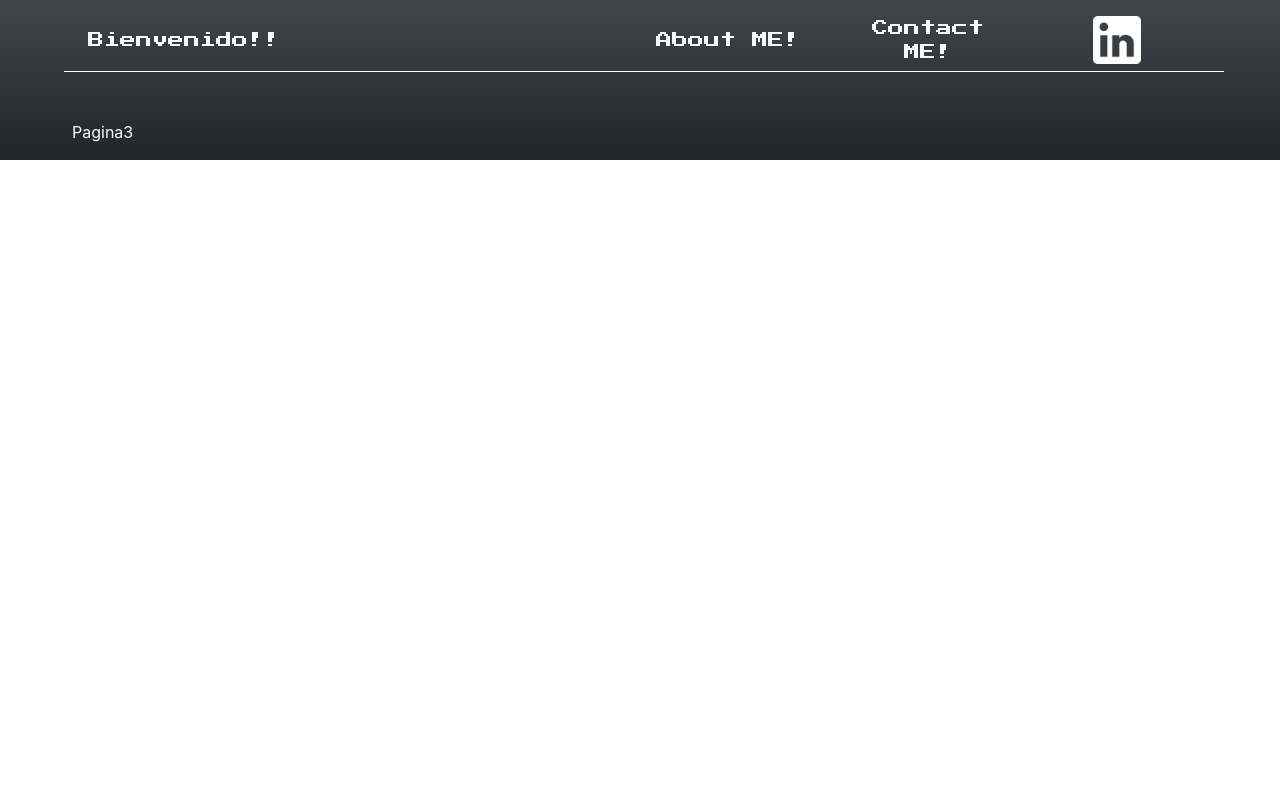
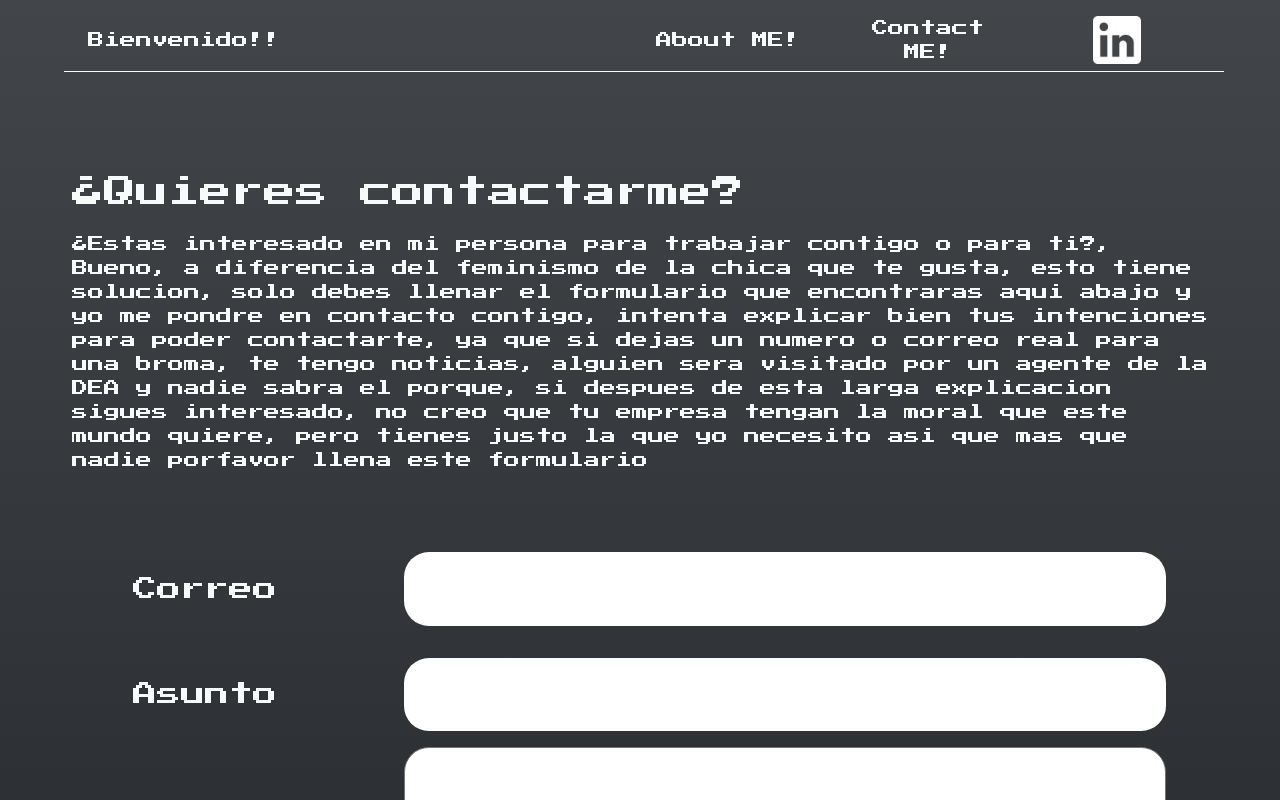
Before and after one commit to AlbertoPortillo/react-gh-pages, a React (Create React App) app: page / in a window 1280 px wide. Both pictures are taken after a click on the element "Contact ME!". Shown: the top 800 px of the page. Built offline with nearby package versions, Linux system fonts and the light colour scheme.

Commit message:
contact me form

```diff
--- /dev/null
+++ b/src/Components/Contact/Inicio.tsx
@@ -0,0 +1,90 @@
+import React, { useState } from 'react'
+import '../../styles/contactme.css'
+export default function Inicio() {
+    const [ formData, setFormData] = useState({
+        email: "",
+        asunto: "",
+        description: "",
+        date: ""
+    })
+
+    function handleChangeInput(event: any){
+        let name = event.target.name;
+        let value = event.target.value;
+        // console.log(event.target.name, event.target.value)
+        setFormData({...formData, [name]: value})
+    }
+
+    function handleSubmit(e: any){
+        e.preventDefault();
+        //pon aqui el codigo que quieras con la info de arriba
+    }
+
+    return (
+        <div className='container-fluid mb-5 mt-5'>
+            <div className="row">
+                <p className='text-bits contactme-text-title'>
+                ¿Quieres contactarme?
+                </p>
+            </div>
+            <div className="row">
+                <p className='text-bits contactme-text-body'>
+                    ¿Estas interesado en mi persona para trabajar contigo o para ti?, Bueno, a diferencia del feminismo de la chica que te gusta, esto tiene solucion, solo debes
+                    llenar el formulario que encontraras aqui abajo y yo me pondre en contacto contigo, intenta explicar bien tus intenciones para poder contactarte, ya que si dejas un numero o correo
+                    real para una broma, te tengo noticias, alguien sera visitado por un agente de la DEA y nadie sabra el porque, si despues de esta larga explicacion sigues interesado,
+                    no creo que tu empresa tengan la moral que este mundo quiere, pero tienes justo la que yo necesito asi que mas que nadie porfavor llena este formulario
+                </p>
+            </div>
+            <div className="row mt-5">
+                <form action="" onSubmit={handleSubmit} >
+                    <div className="row align-middle align-content-center text-center">
+                        <div className="col-3  align-self-center">
+                            <label htmlFor="" className='text-bits contactme-text-labels'>
+                                Correo
+                            </label>
+                        </div>
+                        <div className="col-9">
+                            <input value={formData.email} type="text" name="email" onChange={handleChangeInput} />
+                        </div>
+                    </div>
+                    <div className="row align-middle align-content-center text-center">
+                        <div className="col-3  align-self-center" >
+                            <label htmlFor="" className='text-bits contactme-text-labels'>
+                                Asunto
+                            </label>
+                        </div>
+                        <div className="col-9">
+                            <input value={formData.asunto} type="text" name="asunto" onChange={handleChangeInput}/>
+                        </div>
+                    </div>
+                    <div className="row align-middle align-content-center text-center">
+                        <div className="col-3  align-self-center">
+                            <label htmlFor="" className='text-bits contactme-text-labels'>
+                                Descripción
+                            </label>
+                        </div>
+                        <div className="col-9">
+                            {/* <input type="text" name="description" onChange={handleChangeInput} multiple/> */}
+                            <textarea value={formData.description} className='contact-text-description' onChange={handleChangeInput} name="description" rows={4} ></textarea>
+                        </div>
+                    </div>
+                    <div className="row align-middle align-content-center text-center">
+                        <div className="col-3  align-self-center" >
+                            <label htmlFor="" className='text-bits contactme-text-labels'>
+                                Fecha maxima de respuesta
+                            </label>
+                        </div>
+                        <div className="col-9">
+                            <input value={formData.date} type="date" name="date" onChange={handleChangeInput}/>
+                        </div>
+                    </div>
+                    <div className="row align-middle align-content-center text-center mt-5">
+                        <div className="col-12">
+                            <button className=''>Enviar!</button>
+                        </div>
+                    </div>
+                </form>
+            </div>
+        </div>
+    )
+}
--- a/src/Components/Home.tsx
+++ b/src/Components/Home.tsx
@@ -8,7 +8,7 @@ import '../styles/home.css'
 import Bar from '../Components/Header/Bar'
 import HomePage from '../Components/Inicio/Page';
 import AboutMeInicio from './About/AboutMeInicio';
-
+import ContactMe from '../Components/Contact/Inicio';
 function Home(){
     const [page, setPage] = useState(0)
 
@@ -36,7 +36,7 @@ function Home(){
         <div className="row mx-5">
             {page === 0 && <HomePage /> }
             {page === 1 && <AboutMeInicio/> }
-            {page === 2 && <p>Pagina3</p> }
+            {page === 2 && <ContactMe/> }
         </div>
 
 
--- /dev/null
+++ b/src/styles/contactme.css
@@ -0,0 +1,33 @@
+.contactme-text-title{
+    font-size: xx-large;
+}
+.contactme-text-body{
+    font-size: 1rem;
+}
+.contactme-text-labels{
+    font-size: 1.5rem;
+}
+
+input{
+    border-radius: 25px;
+    border: 0;
+    width: 90%;
+    margin: 1rem 5%;
+    font-size: 2rem;
+    padding: .8rem;
+}
+.contact-text-description{
+    width: 90%;
+    resize: none;
+    border-radius: 25px;
+    padding: .8rem;
+    font-size: 2rem;
+}
+button{
+    height: 5rem;
+    font-size: xx-large !important;
+    border-radius: 50px !important;
+    background-color: grey;
+    color: white;
+    width: 50%;
+}
```
